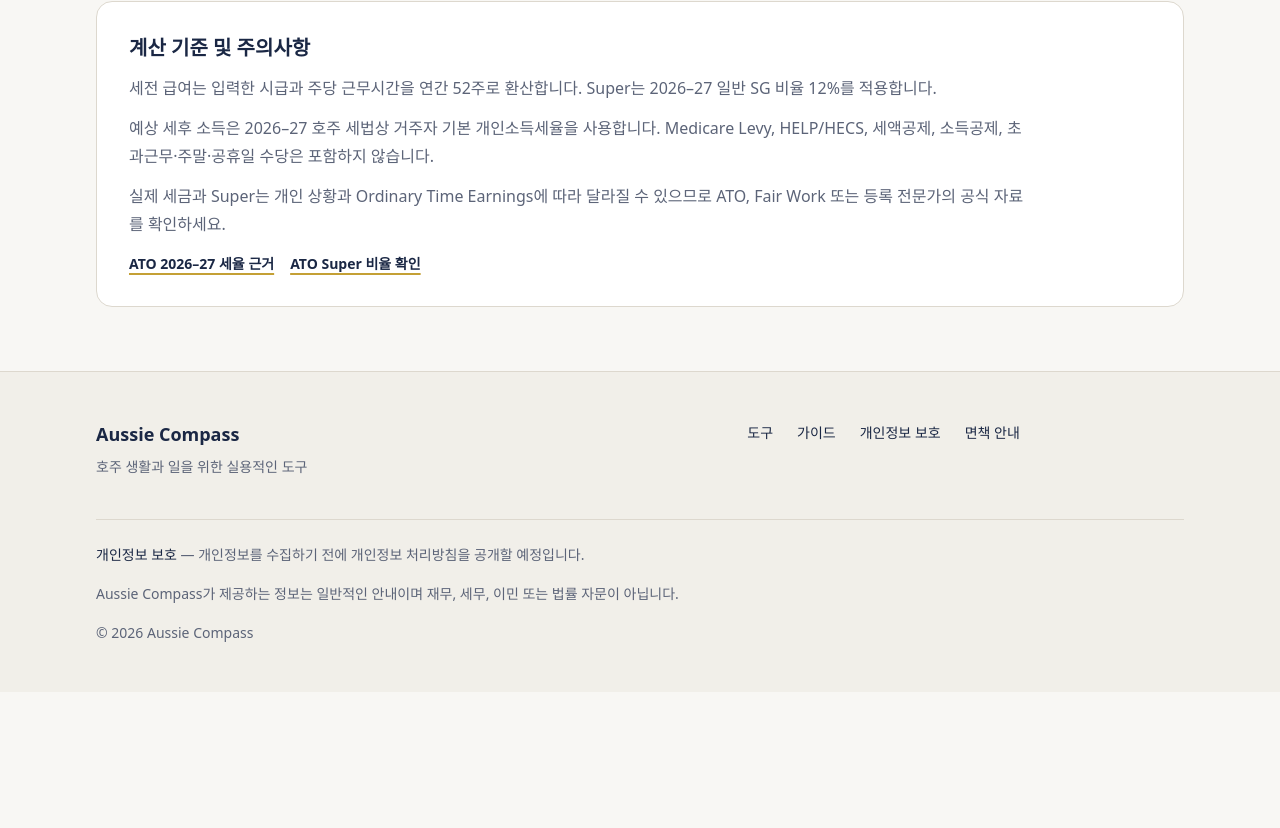
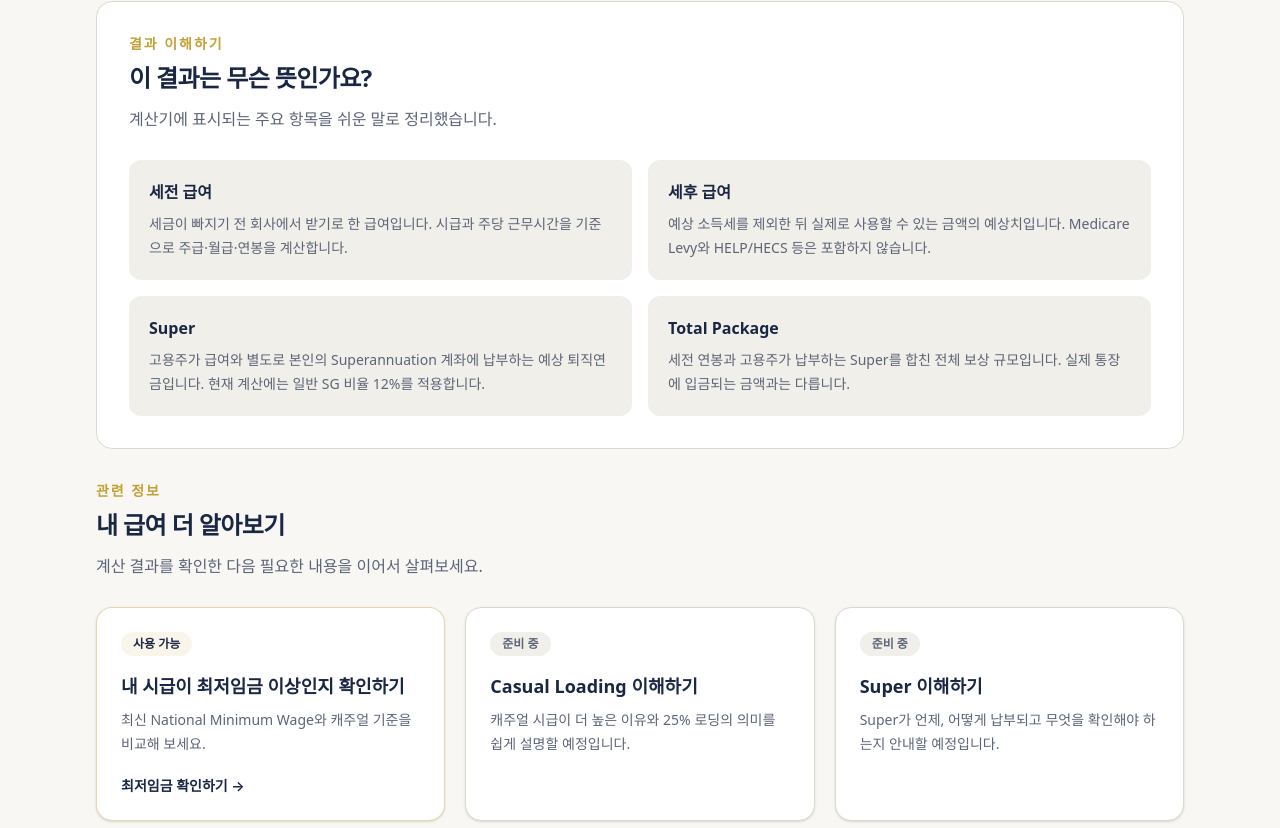
Before and after one commit to jelov219au/aussie-compass, a Next.js app: page /salary-calculator in a window 1280 px wide. Shown: the part 972-1800 px from the top of the page. Before the commit the page ends 1664 px from the top, so only its background shows below. Built offline with nearby package versions, Linux system fonts and the light colour scheme.

Commit message:
feat: explain salary results and related guides

```diff
--- a/src/app/salary-calculator/page.tsx
+++ b/src/app/salary-calculator/page.tsx
@@ -25,6 +25,81 @@ export default function SalaryCalculatorPage() {
 
           <SalaryCalculator />
 
+          <section className="mt-8 rounded-2xl border border-border bg-white p-6 sm:p-8" aria-labelledby="result-meaning-heading">
+            <div className="max-w-3xl">
+              <p className="text-sm font-semibold uppercase tracking-[0.14em] text-gold">결과 이해하기</p>
+              <h2 id="result-meaning-heading" className="mt-2 text-2xl font-semibold tracking-tight text-navy">
+                이 결과는 무슨 뜻인가요?
+              </h2>
+              <p className="mt-3 leading-relaxed text-muted">
+                계산기에 표시되는 주요 항목을 쉬운 말로 정리했습니다.
+              </p>
+            </div>
+
+            <dl className="mt-7 grid gap-4 sm:grid-cols-2">
+              <div className="rounded-xl bg-surface p-5">
+                <dt className="font-semibold text-navy">세전 급여</dt>
+                <dd className="mt-2 text-sm leading-6 text-muted">
+                  세금이 빠지기 전 회사에서 받기로 한 급여입니다. 시급과 주당 근무시간을 기준으로 주급·월급·연봉을 계산합니다.
+                </dd>
+              </div>
+              <div className="rounded-xl bg-surface p-5">
+                <dt className="font-semibold text-navy">세후 급여</dt>
+                <dd className="mt-2 text-sm leading-6 text-muted">
+                  예상 소득세를 제외한 뒤 실제로 사용할 수 있는 금액의 예상치입니다. Medicare Levy와 HELP/HECS 등은 포함하지 않습니다.
+                </dd>
+              </div>
+              <div className="rounded-xl bg-surface p-5">
+                <dt className="font-semibold text-navy">Super</dt>
+                <dd className="mt-2 text-sm leading-6 text-muted">
+                  고용주가 급여와 별도로 본인의 Superannuation 계좌에 납부하는 예상 퇴직연금입니다. 현재 계산에는 일반 SG 비율 12%를 적용합니다.
+                </dd>
+              </div>
+              <div className="rounded-xl bg-surface p-5">
+                <dt className="font-semibold text-navy">Total Package</dt>
+                <dd className="mt-2 text-sm leading-6 text-muted">
+                  세전 연봉과 고용주가 납부하는 Super를 합친 전체 보상 규모입니다. 실제 통장에 입금되는 금액과는 다릅니다.
+                </dd>
+              </div>
+            </dl>
+          </section>
+
+          <section className="mt-8" aria-labelledby="learn-more-heading">
+            <div className="max-w-3xl">
+              <p className="text-sm font-semibold uppercase tracking-[0.14em] text-gold">관련 정보</p>
+              <h2 id="learn-more-heading" className="mt-2 text-2xl font-semibold tracking-tight text-navy">
+                내 급여 더 알아보기
+              </h2>
+              <p className="mt-3 leading-relaxed text-muted">
+                계산 결과를 확인한 다음 필요한 내용을 이어서 살펴보세요.
+              </p>
+            </div>
+
+            <div className="mt-7 grid gap-5 md:grid-cols-3">
+              <Link
+                href="/minimum-wage-guide"
+                className="group flex min-h-48 flex-col rounded-2xl border border-gold/40 bg-white p-6 shadow-sm transition hover:-translate-y-0.5 hover:shadow-md focus-visible:outline-none focus-visible:ring-2 focus-visible:ring-navy focus-visible:ring-offset-2"
+              >
+                <span className="w-fit rounded-full bg-gold/10 px-3 py-1 text-xs font-semibold text-navy">사용 가능</span>
+                <h3 className="mt-4 text-lg font-semibold text-navy">내 시급이 최저임금 이상인지 확인하기</h3>
+                <p className="mt-2 flex-1 text-sm leading-6 text-muted">최신 National Minimum Wage와 캐주얼 기준을 비교해 보세요.</p>
+                <span className="mt-5 text-sm font-semibold text-navy group-hover:text-navy-light">최저임금 확인하기 &rarr;</span>
+              </Link>
+
+              <article className="flex min-h-48 flex-col rounded-2xl border border-border bg-white p-6 shadow-sm">
+                <span className="w-fit rounded-full bg-surface px-3 py-1 text-xs font-semibold text-muted">준비 중</span>
+                <h3 className="mt-4 text-lg font-semibold text-navy">Casual Loading 이해하기</h3>
+                <p className="mt-2 flex-1 text-sm leading-6 text-muted">캐주얼 시급이 더 높은 이유와 25% 로딩의 의미를 쉽게 설명할 예정입니다.</p>
+              </article>
+
+              <article className="flex min-h-48 flex-col rounded-2xl border border-border bg-white p-6 shadow-sm">
+                <span className="w-fit rounded-full bg-surface px-3 py-1 text-xs font-semibold text-muted">준비 중</span>
+                <h3 className="mt-4 text-lg font-semibold text-navy">Super 이해하기</h3>
+                <p className="mt-2 flex-1 text-sm leading-6 text-muted">Super가 언제, 어떻게 납부되고 무엇을 확인해야 하는지 안내할 예정입니다.</p>
+              </article>
+            </div>
+          </section>
+
           <section className="mt-8 rounded-2xl border border-border bg-white p-6 sm:p-8">
             <h2 className="text-xl font-semibold text-navy">계산 기준 및 주의사항</h2>
             <div className="mt-3 max-w-4xl space-y-3 text-sm leading-7 text-muted sm:text-base">
```
